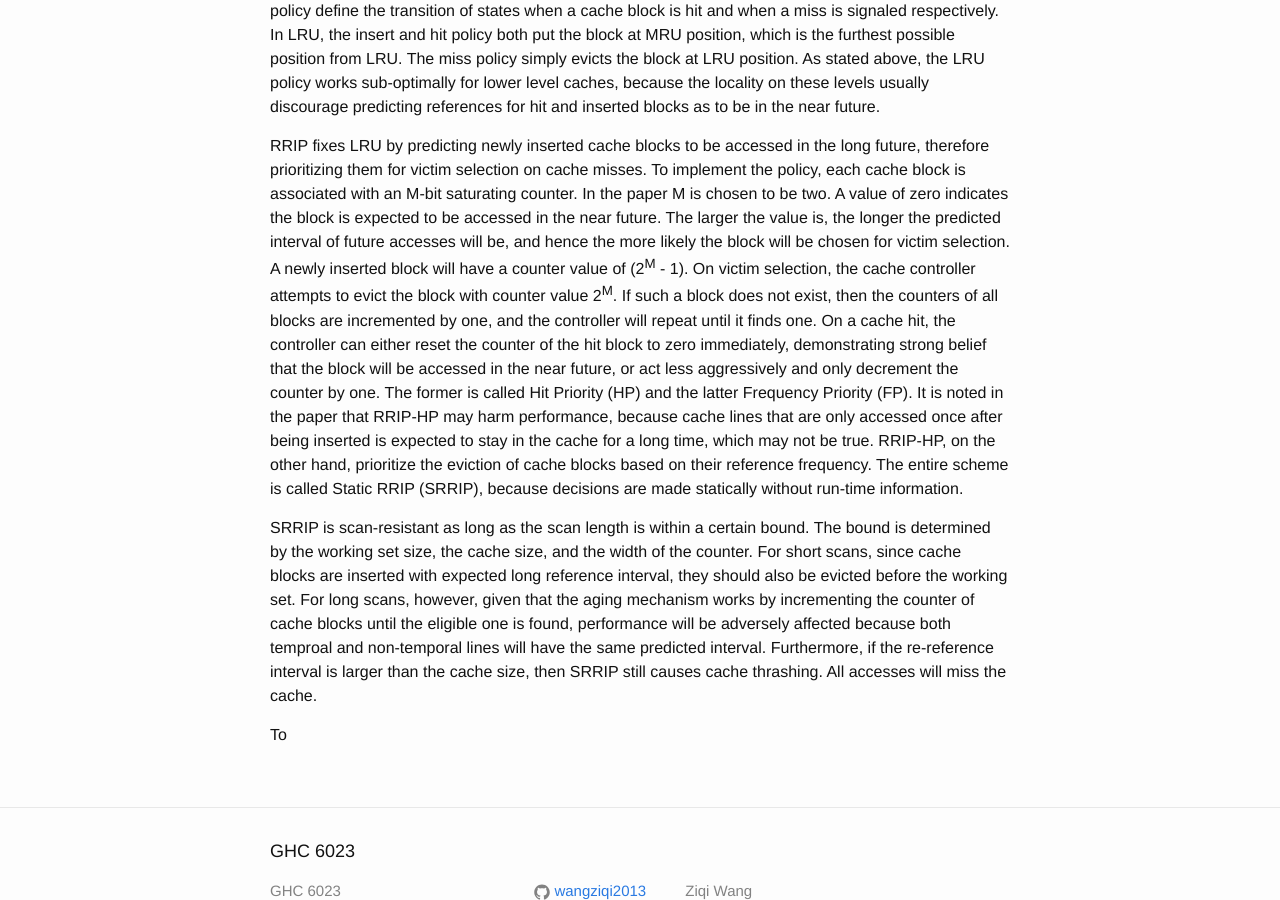
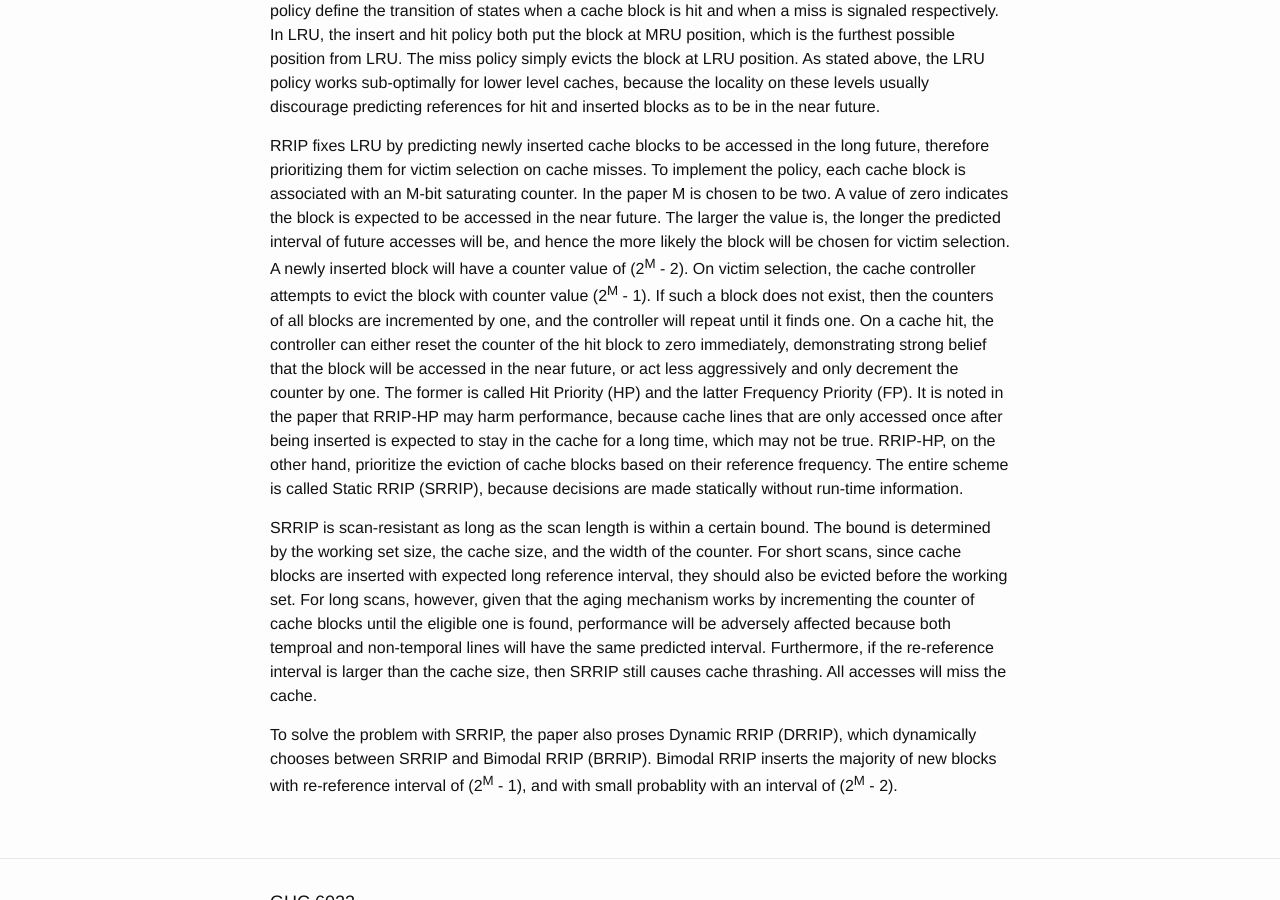
Before and after one commit to wangziqi2013/wangziqi2013.github.io, a Jekyll site: the page built from _posts/2018-06-19-RRIP.markdown, in a window 1280 px wide and 900 px high, scrolled down 940 px. Built offline with Jekyll 4.4.1, drawn with Linux system fonts in a browser that asks for light colours.

Commit message:
Fixing typo

```diff
--- a/_posts/2018-06-19-RRIP.markdown
+++ b/_posts/2018-06-19-RRIP.markdown
@@ -44,7 +44,7 @@ them for victim selection on cache misses. To implement the policy, each cache b
 saturating counter. In the paper M is chosen to be two. A value of zero indicates the block is expected to be accessed
 in the near future. The larger the value is, the longer the predicted interval of future accesses will be, and hence
 the more likely the block will be chosen for victim selection. A newly inserted block will have a counter value of
-(2<sup>M</sup> - 1). On victim selection, the cache controller attempts to evict the block with counter value 2<sup>M</sup>.
+(2<sup>M</sup> - 2). On victim selection, the cache controller attempts to evict the block with counter value (2<sup>M</sup> - 1).
 If such a block does not exist, then the counters of all blocks are incremented by one, and the controller will repeat
 until it finds one. On a cache hit, the controller can either reset the counter of the hit block to zero immediately,
 demonstrating strong belief that the block will be accessed in the near future, or act less aggressively and only
@@ -62,4 +62,6 @@ be adversely affected because both temproal and non-temporal lines will have the
 if the re-reference interval is larger than the cache size, then SRRIP still causes cache thrashing. All accesses will
 miss the cache.
 
-To
+To solve the problem with SRRIP, the paper also proses Dynamic RRIP (DRRIP), which dynamically chooses between SRRIP and
+Bimodal RRIP (BRRIP). Bimodal RRIP inserts the majority of new blocks with re-reference interval of (2<sup>M</sup> - 1),
+and with small probablity with an interval of (2<sup>M</sup> - 2).
```
